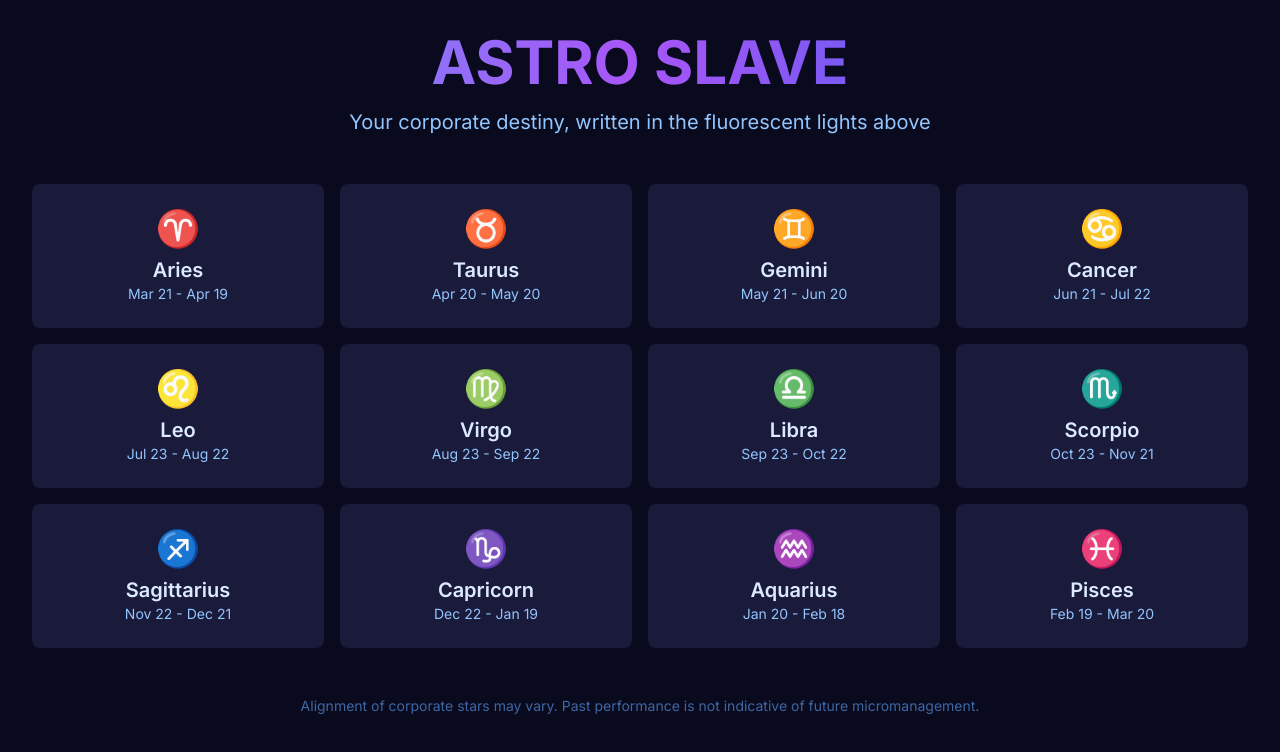
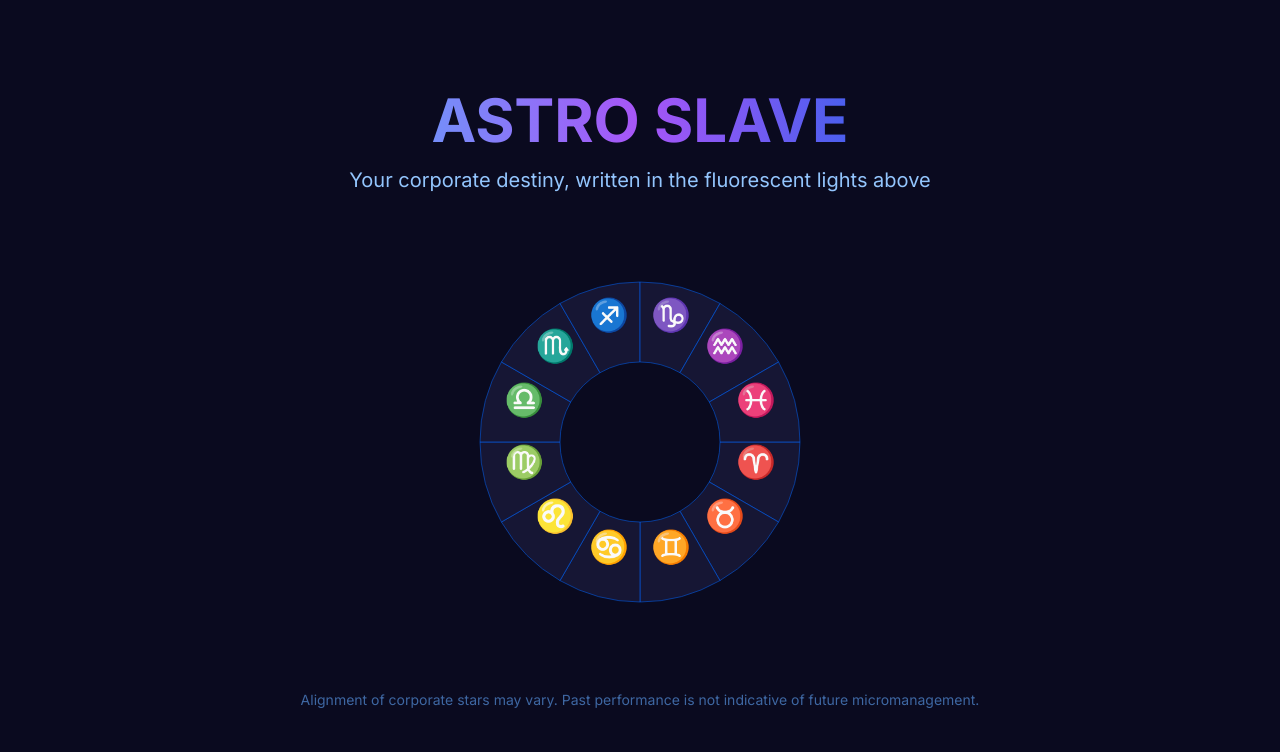
Before and after one commit to leonardokbruksch/astroslave, a Next.js app: page / in a window 1280 px wide. Shown: the top 752 px of the page. Built offline with nearby package versions, Linux system fonts and the light colour scheme.

Commit message:
use donut wheel

```diff
--- a/app/page.tsx
+++ b/app/page.tsx
@@ -29,7 +29,7 @@ const corporateHoroscopes = {
   Sagittarius: "Your optimism will be tested when you realize 'unlimited PTO' actually means 'never take a vacation'.",
   Capricorn: "Your career path is clear as day: straight up the corporate ladder... Oh wait, that's just the emergency exit sign.",
   Aquarius: "Innovation is your strength this week! Perfect timing for suggesting revolutionary ideas that will be shut down for being 'too outside the box'.",
-  Pisces: "Your intuition is strong - you'll sense a team building exercise coming. Quick, schedule a dentist appointment!"
+  Pisces: "Your intuition is strong - you'll sense a team-building exercise coming. Quick, schedule a dentist appointment!"
 }
 
 export default function Home() {
@@ -47,7 +47,7 @@ export default function Home() {
   }
 
   return (
-    <main className="min-h-screen bg-[#0a0a1f] text-blue-100 p-8">
+    <main className="min-h-screen bg-[#0a0a1f] text-blue-100 flex flex-col items-center justify-center p-8">
       {/* Header */}
       <div className="text-center mb-12">
         <h1 className="text-6xl font-bold bg-gradient-to-r from-blue-400 via-purple-500 to-blue-600 text-transparent bg-clip-text mb-4">
@@ -58,67 +58,62 @@ export default function Home() {
         </p>
       </div>
 
-      {/* Zodiac Grid */}
-      <div className="grid grid-cols-2 md:grid-cols-3 lg:grid-cols-4 gap-4 mb-12">
-        {zodiacSigns.map((sign) => (
-          <button
-            key={sign.name}
-            onClick={() => openHoroscope(sign.name)}
-            className="p-6 rounded-lg bg-[#1a1a3a] hover:bg-blue-900/50 transition-all duration-300 text-center group"
-          >
-            <div className="text-4xl mb-2 group-hover:scale-110 transition-transform">
-              {sign.symbol}
-            </div>
-            <div className="text-xl font-semibold">{sign.name}</div>
-            <div className="text-sm text-blue-300">{sign.period}</div>
-          </button>
-        ))}
+      {/* Zodiac Donut Wheel */}
+      <div className="relative w-[400px] h-[400px]">
+        <svg viewBox="0 0 200 200" className="absolute left-0 top-0 w-full h-full">
+          {zodiacSigns.map((sign, index) => {
+            const totalSigns = zodiacSigns.length
+            const angle = (index / totalSigns) * 2 * Math.PI
+            const nextAngle = ((index + 1) / totalSigns) * 2 * Math.PI
+
+            const outerRadius = 80
+            const innerRadius = 40
+
+            // Calculate outer arc points
+            const x1 = 100 + outerRadius * Math.cos(angle)
+            const y1 = 100 + outerRadius * Math.sin(angle)
+            const x2 = 100 + outerRadius * Math.cos(nextAngle)
+            const y2 = 100 + outerRadius * Math.sin(nextAngle)
+
+            // Calculate inner arc points
+            const x3 = 100 + innerRadius * Math.cos(nextAngle)
+            const y3 = 100 + innerRadius * Math.sin(nextAngle)
+            const x4 = 100 + innerRadius * Math.cos(angle)
+            const y4 = 100 + innerRadius * Math.sin(angle)
+
+            return (
+              <g key={sign.name}>
+                {/* Donut Segment */}
+                <path
+                  d={`M ${x1},${y1}
+                      A ${outerRadius},${outerRadius} 0 0,1 ${x2},${y2}
+                      L ${x3},${y3}
+                      A ${innerRadius},${innerRadius} 0 0,0 ${x4},${y4}
+                      Z`}
+                  fill="rgba(26,26,58,0.8)"
+                  stroke="rgba(0, 102, 255, 0.5)"
+                  strokeWidth="0.5"
+                  className="hover:fill-blue-900 cursor-pointer transition-all duration-300"
+                  onClick={() => openHoroscope(sign.name)}
+                />
+
+                {/* Zodiac Symbol */}
+                <text
+                  x={100 + (innerRadius + outerRadius) / 2 * Math.cos((angle + nextAngle) / 2)}
+                  y={100 + (innerRadius + outerRadius) / 2 * Math.sin((angle + nextAngle) / 2)}
+                  textAnchor="middle"
+                  fontSize="16"
+                  fill="white"
+                  className="cursor-pointer"
+                  onClick={() => openHoroscope(sign.name)}
+                >
+                  {sign.symbol}
+                </text>
+              </g>
+            )
+          })}
+        </svg>
       </div>
-
-      {/* Horoscope Dialog */}
-      <dialog
-        ref={dialogRef}
-        className="backdrop:bg-black/60 backdrop:backdrop-blur-sm bg-transparent p-0 rounded-xl max-w-2xl w-full mx-auto open:animate-fade-in"
-        onClick={(e) => {
-          if (e.target === dialogRef.current) closeHoroscope()
-        }}
-      >
-        {selectedSign && (
-          <div className="bg-[#1a1a3a] p-8 rounded-xl shadow-lg border border-blue-500/20 relative">
-            <button
-              onClick={closeHoroscope}
-              className="absolute top-4 right-4 text-blue-300 hover:text-blue-100 transition-colors"
-            >
-              <svg
-                xmlns="http://www.w3.org/2000/svg"
-                className="h-6 w-6"
-                fill="none"
-                viewBox="0 0 24 24"
-                stroke="currentColor"
-              >
-                <path
-                  strokeLinecap="round"
-                  strokeLinejoin="round"
-                  strokeWidth={2}
-                  d="M6 18L18 6M6 6l12 12"
-                />
-              </svg>
-            </button>
-            <div className="text-center mb-6">
-              <span className="text-5xl block mb-3">
-                {zodiacSigns.find(s => s.name === selectedSign)?.symbol}
-              </span>
-              <h2 className="text-2xl font-bold text-blue-300">{selectedSign}</h2>
-              <div className="text-sm text-blue-400 mt-1">
-                {zodiacSigns.find(s => s.name === selectedSign)?.period}
-              </div>
-            </div>
-            <p className="text-lg leading-relaxed text-blue-100">
-              {corporateHoroscopes[selectedSign as keyof typeof corporateHoroscopes]}
-            </p>
-          </div>
-        )}
-      </dialog>
 
       {/* Footer */}
       <footer className="text-center mt-12 text-blue-400/60 text-sm">
```
